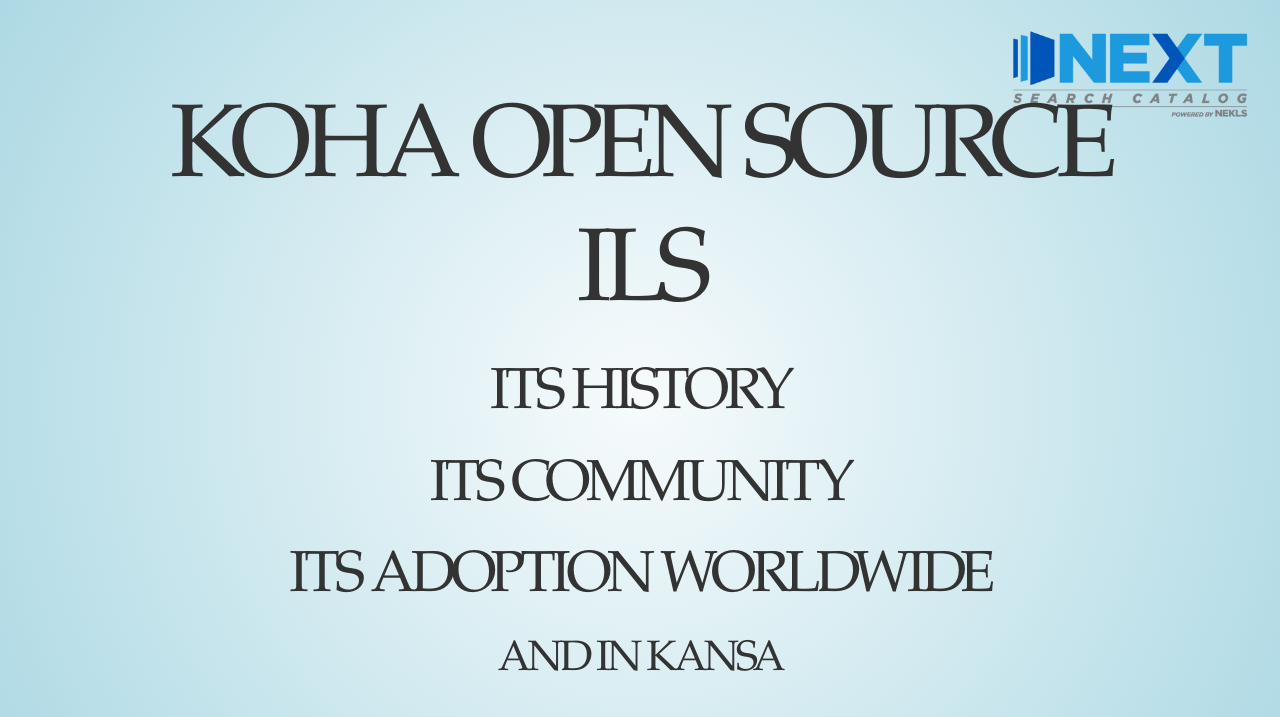
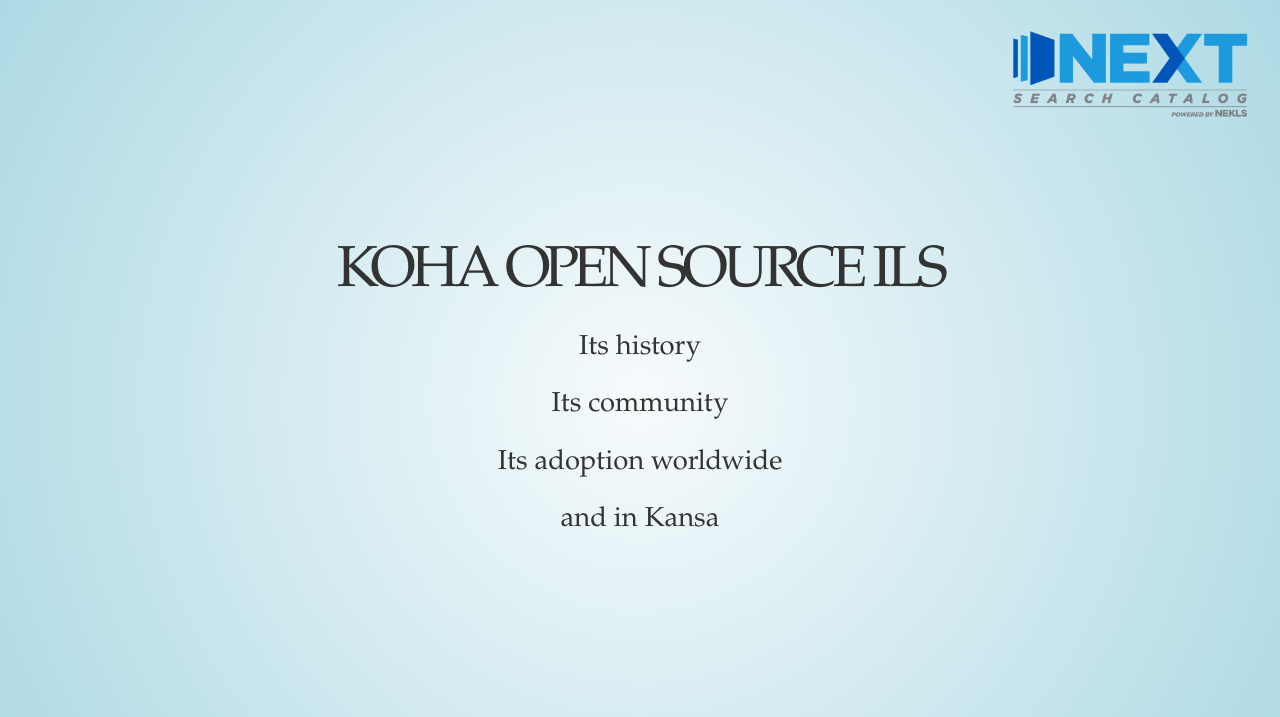
Before and after one commit to will1410/klfpres, a website: page index.html in a window 1280 px wide. Shown: the top 717 px of the page. Drawn offline with Linux system fonts and the light colour scheme.

Commit message:
format change

```diff
--- a/index.html
+++ b/index.html
@@ -28,11 +28,11 @@
 				</span>
 				<div class="slides">
 					<section>
-						<h1>Koha Open Source ILS</h1>
-						<h2>Its history</h2>
-						<h2>Its community</h2>
-						<h2>Its adoption worldwide</h2>
-						<h3>and in Kansa</h3>
+						<h2>Koha Open Source ILS</h2>
+						<p>Its history</p>
+						<p>Its community</p>
+						<p>Its adoption worldwide</p>
+						<p>and in Kansa</p>
 						<aside class="notes">Speaker notes</aside>
 					</section>
 					<section>
```
